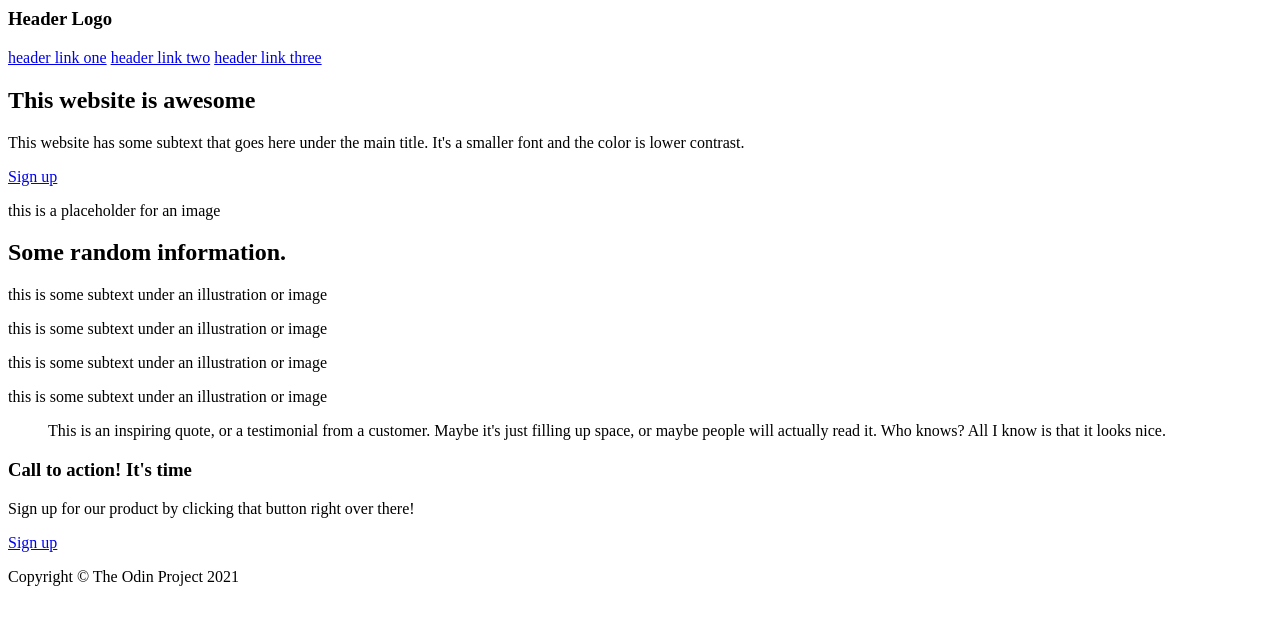
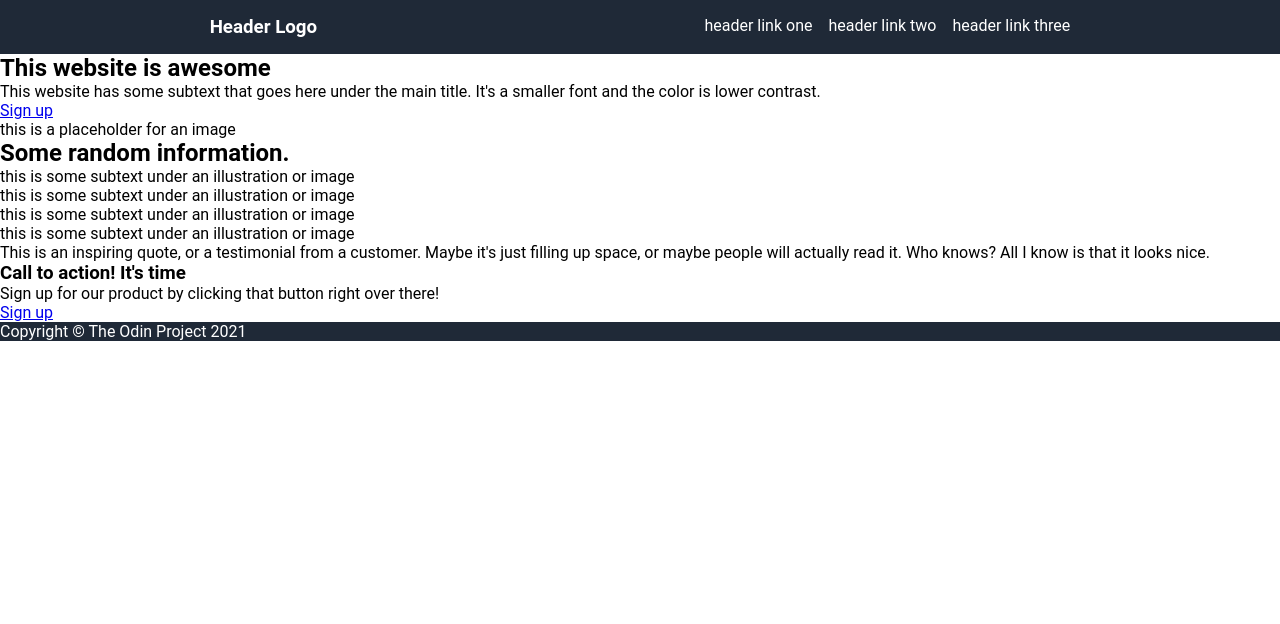
Before and after one commit to lksantos-uci/landing-page, a plain HTML site: page index.html in a window 1280 px wide. Drawn offline with Linux system fonts and the light colour scheme.

Commit message:
Finish styling website header
I finished styling the website header as per requirements.

```diff
--- a/css/style.css
+++ b/css/style.css
@@ -0,0 +1,26 @@
+* {
+    font-family: 'Roboto', sans-serif;
+    margin: 0;
+    padding: 0;
+}
+
+.main-header, .main-footer {
+    background-color: #1F2937;
+    color: white;
+}
+
+.main-header {
+    display: flex;
+    justify-content: space-around;
+    padding: 16px;
+}
+
+.nav-bar {
+    display: flex;
+    gap: 16px;
+}
+
+.nav-bar a {
+    text-decoration: none;
+    color: white;
+}
--- a/index.html
+++ b/index.html
@@ -2,6 +2,7 @@
     <head>
         <title>Landing Page</title>
         <meta charset="utf-8">
+        <link rel="stylesheet" href="./css/style.css">
     </head>
     <body>
         <header class="main-header">
```
